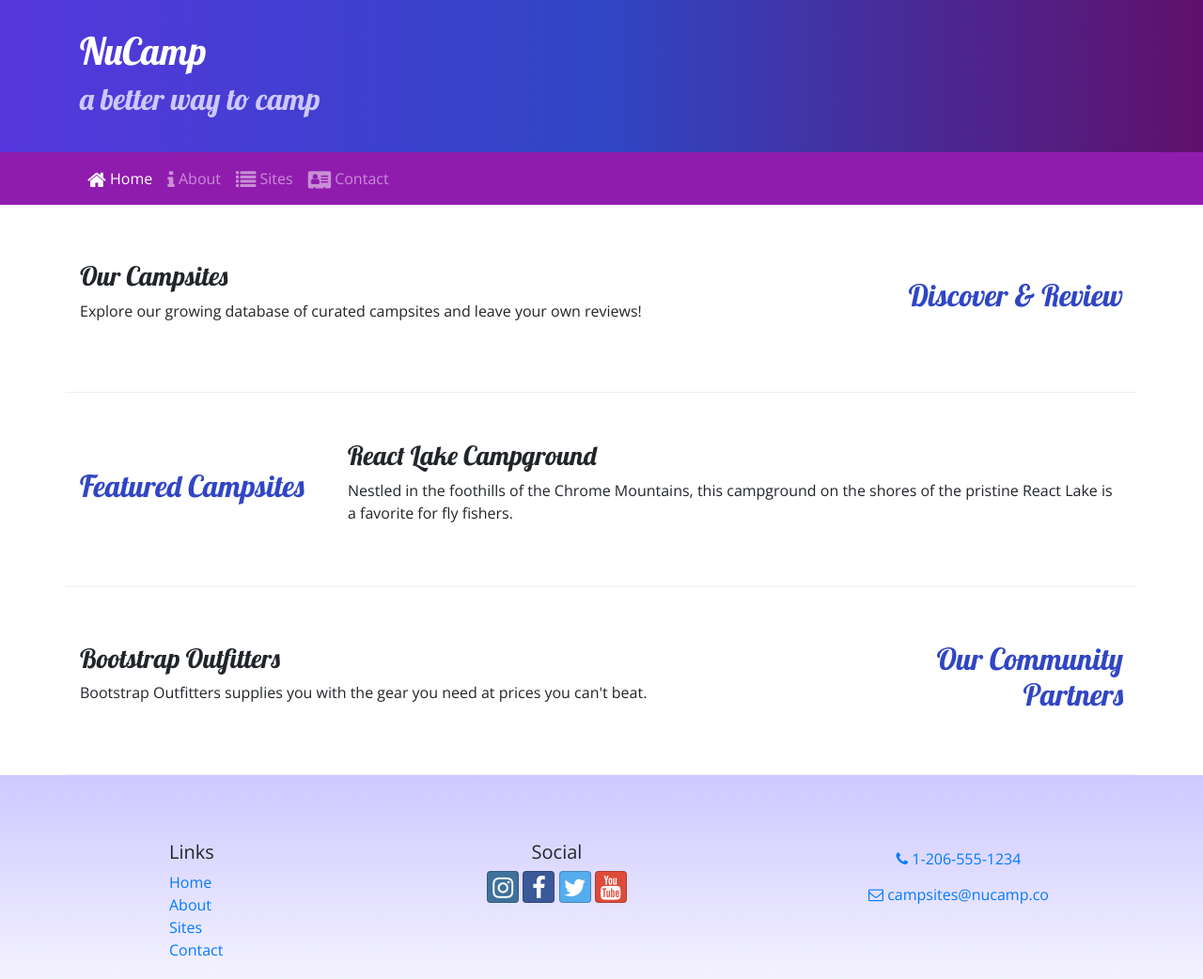
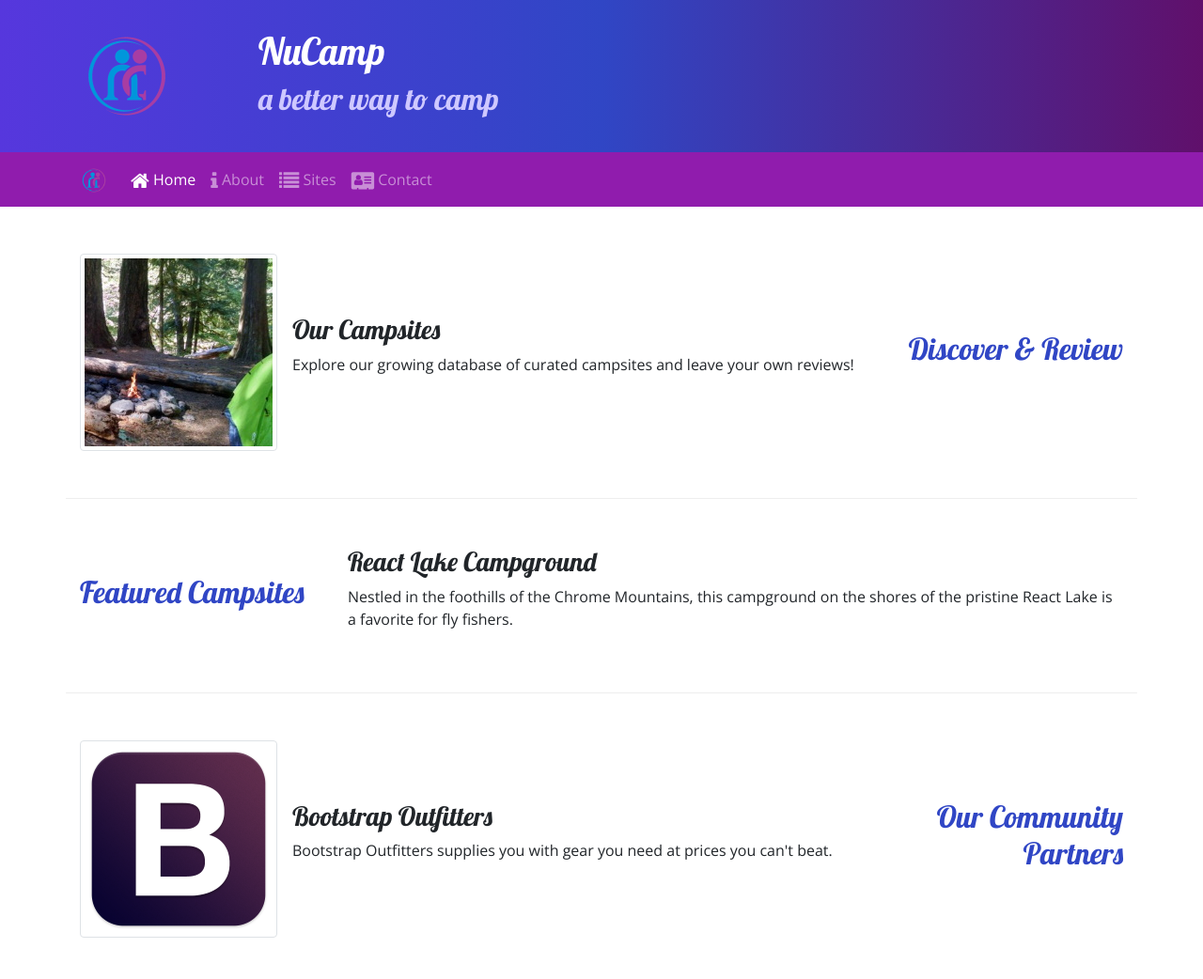
Before and after one commit to ahan16/nucamp, a website: page index.html in a window 1280 px wide. Shown: the top 1042 px of the page at 94% size. Drawn offline with nearby package versions, Linux system fonts and the light colour scheme.

Commit message:
Images and Media

```diff
--- a/index.html
+++ b/index.html
@@ -23,6 +23,9 @@
     <header class="jumbotron jumbotron-fluid">
         <div class="container">
             <div class="row">
+                <div class="col-4 col-sm-3 col-md-2 align-self-center">
+                    <img src="img/logo.png" class="img-fluid" />
+                </div>
                 <div class="col">
                     <h1>NuCamp</h1>
                     <h2>a better way to camp</h2>
@@ -34,6 +37,8 @@
     <!-- Adding a NavBar -->
     <nav class="navbar navbar-expand-sm navbar-dark sticky-top">
         <div class="container">
+            <a class="navbar-brand" href="#"><img src="img/logo.png" height="30" width="30" /></a>
+            <button class="navbar-toggler" type="button" data-toggle="collapse" data-target="#nucampNavbar">
             <button class="navbar-toggler ml-auto" type="button" data-toggle="collapse" data-target="#nucampNavbar">
                 <span class="navbar-toggler-icon"></span>
             </button>
@@ -54,8 +59,13 @@
                 <h2 class="text-sm-right">Discover & Review</h2>
             </div>
             <div class="col">
-                <h3>Our Campsites</h3>
-                <p class="d-none d-sm-block">Explore our growing database of curated campsites and leave your own reviews!</p>
+                <div class="media">
+                    <img class="d-flex mr-3 img-thumbnail" src="img/breadcrumb-trail-thumb.jpg" alt="Breadcrumb Trail" />
+                    <div class="media-body align-self-center">
+                        <h3>Our Campsites</h3>
+                        <p class="d-none d-sm-block">Explore our growing database of curated campsites and leave your own reviews!</p>
+                    </div>
+                </div>
             </div>
         </div>
 
@@ -74,8 +84,13 @@
                 <h2 class="text-sm-right">Our Community Partners</h2>
             </div>
             <div class="col">
-                <h3>Bootstrap Outfitters</h3>
-        		<p class="d-none d-sm-block">Bootstrap Outfitters supplies you with the gear you need at prices you can't beat.</p>
+                <div class="media">
+                    <img class="d-flex mr-3 img-thumbnail" src="img/bootstrap-thumb.png" alt="Bootstrap Outfitters" />
+                    <div class="media-body align-self-center">
+                        <h3>Bootstrap Outfitters</h3>
+        				<p class="d-none d-sm-block">Bootstrap Outfitters supplies you with gear you need at prices you can't beat.</p>
+                    </div>
+                </div>
             </div>
         </div>
     </div>
```
Also changed, not shown: aboutus.html (+5 -0 lines), contactus.html (+5 -0 lines), img/bootstrap-thumb.png (added), img/breadcrumb-trail-thumb.jpg (added), img/breadcrumb-trail.jpg (added), img/chrome-river-thumb.jpg (added), img/chrome-river.jpg (added), img/logo.png (added), img/react-lake-thumb.jpg (added), img/react-lake.jpg (added).
